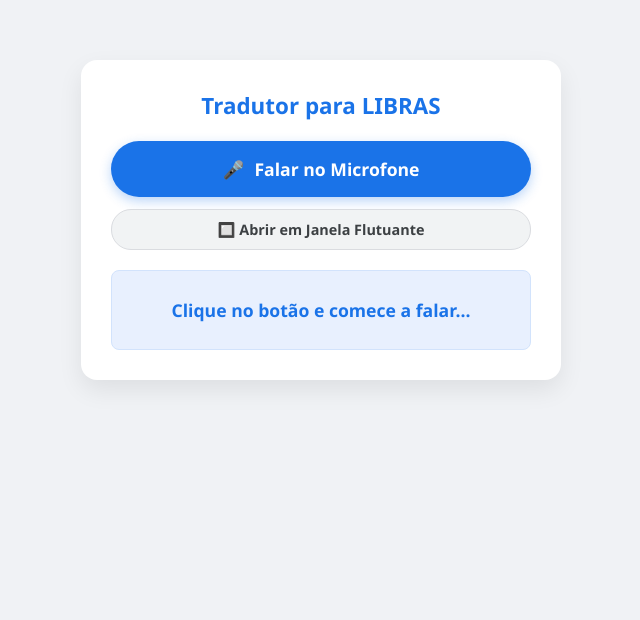
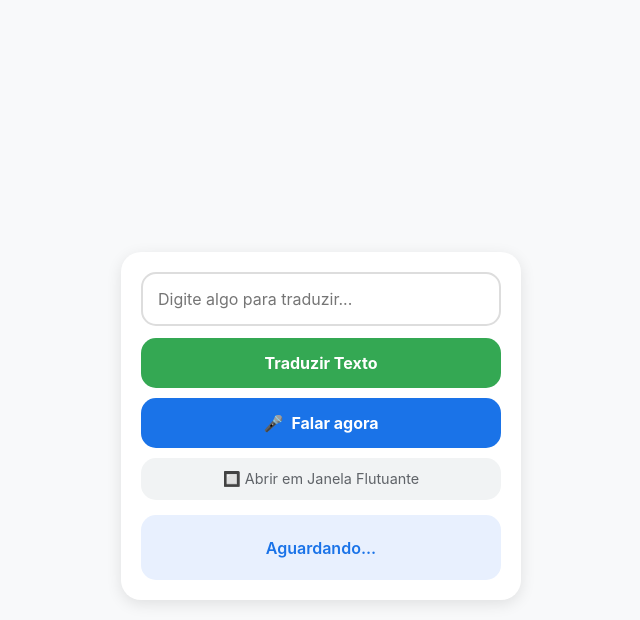
Before and after one commit to WillFab98/Tradutor-Libras-Will, a plain HTML site: page index.html in a window 1280 px wide. Shown: the part 180-800 px from the top of the page, without its empty margins (319-959 px from the left). Drawn offline with Linux system fonts and the light colour scheme.

Commit message:
index.html

```diff
--- a/index.html
+++ b/index.html
@@ -2,42 +2,140 @@
 <html lang="pt-BR">
 <head>
   <meta charset="UTF-8">
-  <meta name="viewport" content="width=device-width, initial-scale=1.0">
-  <title>Tradutor de Voz para LIBRAS</title>
+  <meta name="viewport" content="width=device-width, initial-scale=1.0, maximum-scale=1.0, user-scalable=no">
+  <title>Tradutor LIBRAS</title>
   <style>
-    * { box-sizing: border-box; margin: 0; padding: 0; font-family: 'Segoe UI', sans-serif; }
-    body { background-color: #f0f2f5; color: #333; display: flex; flex-direction: column; align-items: center; justify-content: center; min-height: 100vh; padding: 20px; }
+    * { box-sizing: border-box; margin: 0; padding: 0; font-family: -apple-system, BlinkMacSystemFont, "Segoe UI", Roboto, sans-serif; }
 
-    .container { background: #ffffff; padding: 30px; border-radius: 16px; box-shadow: 0 10px 25px rgba(0, 0, 0, 0.08); text-align: center; max-width: 480px; width: 100%; }
-    h1 { font-size: 1.4rem; margin-bottom: 20px; color: #1a73e8; }
+    body {
+      background-color: #f8f9fa;
+      color: #333;
+      display: flex;
+      flex-direction: column;
+      justify-content: flex-end;
+      align-items: center;
+      min-height: 100vh;
+      padding: 20px;
+      padding-top: 220px;
+    }
 
-    .botoes-wrapper { display: flex; flex-direction: column; gap: 12px; margin-bottom: 20px; }
-    .btn-mic { background-color: #1a73e8; color: white; border: none; padding: 16px; font-size: 1.1rem; font-weight: 600; border-radius: 50px; cursor: pointer; display: flex; align-items: center; justify-content: center; gap: 10px; box-shadow: 0 4px 12px rgba(26, 115, 232, 0.3); }
-    .btn-mic.gravando { background-color: #ea4335; }
+    .container {
+      background: #ffffff;
+      padding: 20px;
+      border-radius: 20px;
+      box-shadow: 0 4px 15px rgba(0, 0, 0, 0.1);
+      width: 100%;
+      max-width: 400px;
+    }
 
-    .btn-popup { background-color: #f1f3f4; color: #3c4043; border: 1px solid #dadce0; padding: 10px; font-size: 0.9rem; font-weight: 600; border-radius: 20px; cursor: pointer; }
+    input[type="text"] {
+      width: 100%;
+      padding: 15px;
+      border: 2px solid #ddd;
+      border-radius: 15px;
+      font-size: 1rem;
+      outline: none;
+    }
+    input[type="text"]:focus {
+      border-color: #1a73e8;
+    }
 
-    /* Caixa de Texto que sempre aparece */
-    .status-box { padding: 15px; background-color: #e8f0fe; border-radius: 8px; border: 1px solid #d2e3fc; min-height: 80px; display: flex; align-items: center; justify-content: center; margin-top: 15px; }
-    .status-text { font-size: 1.1rem; color: #1a73e8; font-weight: 600; word-break: break-word; }
+    .botoes-wrapper {
+      display: flex;
+      flex-direction: column;
+      gap: 10px;
+      margin-top: 12px;
+    }
+
+    .btn-traduzir {
+      background-color: #34a853;
+      color: white;
+      border: none;
+      padding: 15px;
+      font-size: 1rem;
+      font-weight: bold;
+      border-radius: 15px;
+      cursor: pointer;
+      width: 100%;
+    }
+    .btn-mic {
+      background-color: #1a73e8;
+      color: white;
+      border: none;
+      padding: 15px;
+      font-size: 1rem;
+      font-weight: bold;
+      border-radius: 15px;
+      cursor: pointer;
+      width: 100%;
+      display: flex;
+      align-items: center;
+      justify-content: center;
+      gap: 8px;
+    }
+    .btn-mic.gravando {
+      background-color: #ea4335;
+    }
+    .btn-popup {
+      background-color: #f1f3f4;
+      color: #5f6368;
+      border: none;
+      padding: 12px;
+      font-size: 0.9rem;
+      border-radius: 15px;
+      cursor: pointer;
+      width: 100%;
+    }
+
+    .status-box {
+      padding: 15px;
+      background-color: #e8f0fe;
+      border-radius: 15px;
+      margin-top: 15px;
+      min-height: 65px;
+      display: flex;
+      align-items: center;
+      justify-content: center;
+      text-align: center;
+    }
+    .status-text {
+      font-size: 1rem;
+      color: #1a73e8;
+      font-weight: 600;
+      word-break: break-word;
+    }
+
+    /* Fixa o avatar VLibras centralizado no topo */
+    div[vw] {
+      position: fixed !important;
+      top: 10px !important;
+      left: 50% !important;
+      transform: translateX(-50%) !important;
+      z-index: 9999 !important;
+    }
+    .vw-plugin-wrapper {
+      top: 0 !important;
+      bottom: auto !important;
+    }
   </style>
 </head>
 <body>
 
   <div class="container">
-    <h1>Tradutor para LIBRAS</h1>
+    <input type="text" id="campoManual" placeholder="Digite algo para traduzir...">
 
     <div class="botoes-wrapper">
-      <button id="btnFalar" class="btn-mic"><span>🎤</span> Falar no Microfone</button>
-      <button id="btnPopup" class="btn-popup"><span>🔲</span> Abrir em Janela Flutuante</button>
+      <button id="btnTraduzirManual" class="btn-traduzir">Traduzir Texto</button>
+      <button id="btnFalar" class="btn-mic"><span>🎤</span> Falar agora</button>
+      <button id="btnPopup" class="btn-popup">🔲 Abrir em Janela Flutuante</button>
     </div>
 
-    <!-- Caixa de texto de volta aqui -->
     <div class="status-box">
-      <p id="texto" class="status-text">Clique no botão e comece a falar...</p>
+      <p id="texto" class="status-text">Aguardando...</p>
     </div>
   </div>
 
+  <!-- Plugin VLibras -->
   <div vw class="enabled">
     <div vw-access-button class="active"></div>
     <div vw-plugin-wrapper>
@@ -49,53 +147,107 @@
   <script>
     new window.VLibras.Widget('https://vlibras.gov.br/app');
 
+    // 1. Abertura automática do avatar
     window.addEventListener('load', () => {
       setTimeout(() => {
         const botaoMaozinha = document.querySelector('[vw-access-button]');
         if (botaoMaozinha) botaoMaozinha.click();
-      }, 1000);
+      }, 1500);
 
       if (window.name === 'JanelaLIBRAS' || window.opener) {
         document.getElementById('btnPopup').style.display = 'none';
       }
     });
 
+    // 2. Janela Flutuante
     document.getElementById('btnPopup').addEventListener('click', () => {
       window.open(window.location.href, 'JanelaLIBRAS', 'width=450,height=680,resizable=yes');
     });
 
+    const campoTexto = document.getElementById('texto');
+    const campoManual = document.getElementById('campoManual');
     const btnFalar = document.getElementById('btnFalar');
-    const campoTexto = document.getElementById('texto');
+    const btnTraduzirManual = document.getElementById('btnTraduzirManual');
+
+    function atualizarTraducao(frase) {
+      campoTexto.innerText = frase;
+      setTimeout(() => {
+        const ev = new MouseEvent('click', { bubbles: true });
+        campoTexto.dispatchEvent(ev);
+      }, 400);
+    }
+
+    btnTraduzirManual.addEventListener('click', () => {
+      const textoDigitado = campoManual.value.trim();
+      if (textoDigitado !== "") {
+        atualizarTraducao(textoDigitado);
+      }
+    });
+
+    campoManual.addEventListener('keypress', (e) => {
+      if (e.key === 'Enter') {
+        btnTraduzirManual.click();
+      }
+    });
+
+    // Reconhecimento de Voz com Solicitação Prévia de Áudio
     const SpeechRecognition = window.SpeechRecognition || window.webkitSpeechRecognition;
 
     if (SpeechRecognition) {
       const recognition = new SpeechRecognition();
       recognition.lang = 'pt-BR';
+      recognition.continuous = false;
+      recognition.interimResults = false;
 
-      btnFalar.addEventListener('click', () => {
-        try { recognition.start(); } catch (e) { recognition.stop(); }
-      });
+      // Função para forçar ativação do microfone no Android
+      async function iniciarGravacao() {
+        try {
+          // Pede autorização direta de hardware
+          if (navigator.mediaDevices && navigator.mediaDevices.getUserMedia) {
+            const stream = await navigator.mediaDevices.getUserMedia({ audio: true });
+            // Libera a stream para o SpeechRecognition usar
+            stream.getTracks().forEach(track => track.stop());
+          }
+        } catch (err) {
+          campoTexto.innerText = "Erro: Permissão de microfone negada.";
+          return;
+        }
+
+        try {
+          recognition.start();
+        } catch (e) {
+          recognition.stop();
+          setTimeout(() => { try { recognition.start(); } catch (err) {} }, 200);
+        }
+      }
+
+      btnFalar.addEventListener('click', iniciarGravacao);
 
       recognition.onstart = () => {
         btnFalar.classList.add('gravando');
         btnFalar.innerHTML = '<span>🔴</span> Ouvindo...';
-        campoTexto.innerText = "Pode falar...";
+        campoTexto.innerText = "Fale agora...";
       };
 
       recognition.onresult = (event) => {
         const textoFalado = event.results[0][0].transcript;
-        campoTexto.innerText = textoFalado; // Exibe o texto aqui
+        atualizarTraducao(textoFalado);
+      };
 
-        setTimeout(() => {
-          const ev = new MouseEvent('click', { bubbles: true });
-          campoTexto.dispatchEvent(ev);
-        }, 400);
+      recognition.onerror = (event) => {
+        console.log("Erro de áudio:", event.error);
+        campoTexto.innerText = "Não entendi ou microfone inativo. Tente novamente.";
+        resetarBotao();
       };
 
       recognition.onend = () => {
+        resetarBotao();
+      };
+
+      function resetarBotao() {
         btnFalar.classList.remove('gravando');
-        btnFalar.innerHTML = '<span>🎤</span> Falar no Microfone';
-      };
+        btnFalar.innerHTML = '<span>🎤</span> Falar agora';
+      }
     }
   </script>
 </body>
```
